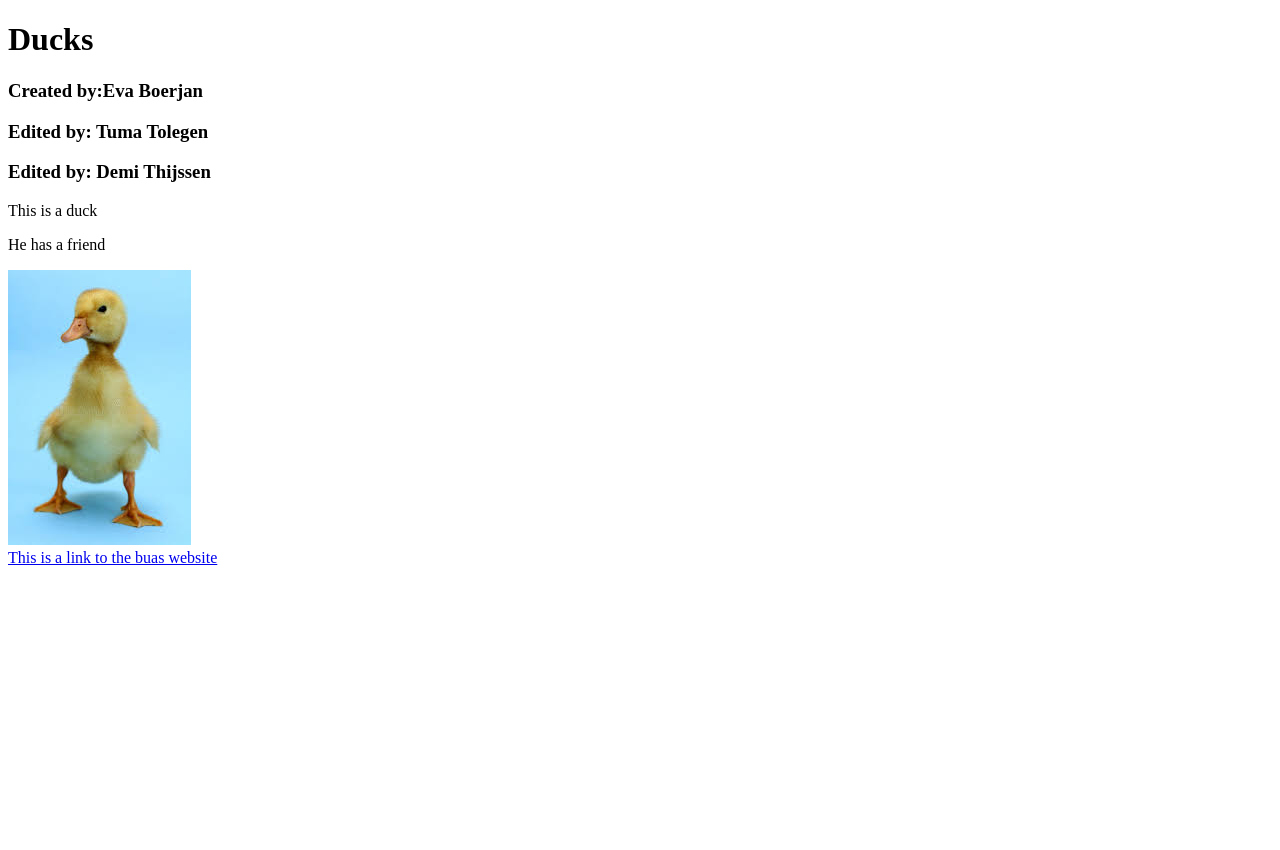
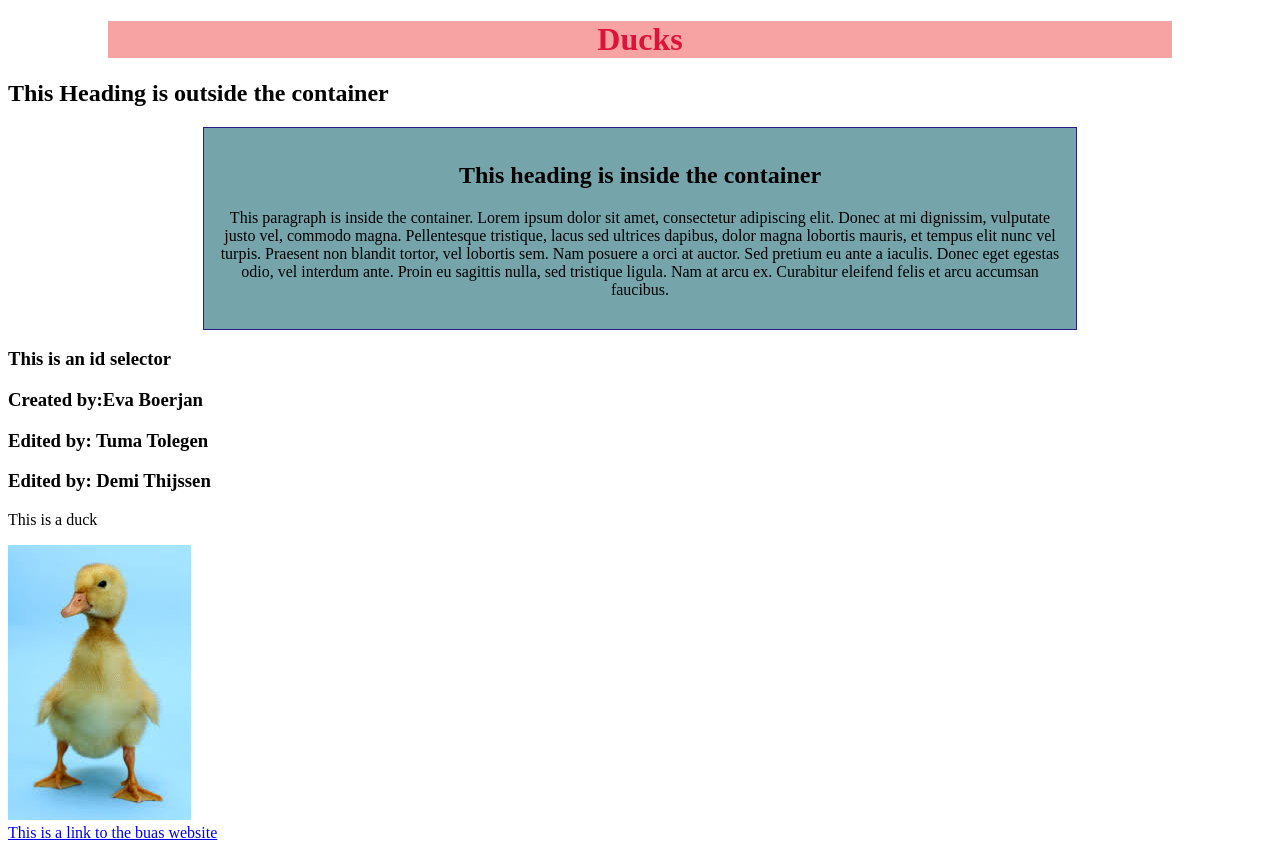
Before and after one commit to EvaBoerjan/prj3-repository, a plain HTML site: page index.html in a window 1280 px wide. Before the commit the page ends 800 px from the top, so only its background shows below. Drawn offline with Linux system fonts and the light colour scheme.

Commit message:
check 3 changes

```diff
--- a/index.html
+++ b/index.html
@@ -3,14 +3,25 @@
 	<head>
 		<meta charset="utf-8">
 		<title>Eva</title>
+    	<link href="styles.css/styles.css" rel="stylesheet" type="text/css">
 	</head>
 	<body>
-		<h1>Ducks</h1>
+		<h1 class="my-class">Ducks</h1>
+		<h2>This Heading is outside the container</h2>
+		<div class="my-container">
+			<h2>This heading is inside the container</h2>
+			<p>This paragraph is inside the container. Lorem ipsum dolor sit amet, consectetur adipiscing elit. Donec at mi dignissim, vulputate justo vel, commodo magna. Pellentesque tristique, lacus sed ultrices dapibus, dolor magna lobortis mauris, et tempus elit nunc vel turpis. Praesent non blandit tortor, vel lobortis sem. Nam posuere a orci at auctor. Sed pretium eu ante a iaculis. Donec eget egestas odio, vel interdum ante. Proin eu sagittis nulla, sed tristique ligula. Nam at arcu ex. Curabitur eleifend felis et arcu accumsan faucibus.</p>
+		</div>
+
+	<h3 id="my-id">This is an id selector</h3>
+
+
+
+
 		<h3>Created by:Eva Boerjan</h3>
 		<h3>Edited by: Tuma Tolegen</h3>
 		<h3>Edited by: Demi Thijssen</h3>
 		<p>This is a duck</p>
-		<p>He has a friend</p>
 		<img src="images/duck.jpg" alt="duck"/> <br>
 		<a href="https://www.buas.nl/en" target="_blank">This is a link to the buas website</a>
 	</body>
--- /dev/null
+++ b/styles.css/styles.css
@@ -0,0 +1,25 @@
+@charset "utf-8";
+.my-class {
+
+	color: crimson;
+	background-color: #F8A3A3;
+	text-align: center;
+	margin-right: 100px;
+	margin-left: 100px;
+}
+.my-container {
+	background:#75A4AB;
+	border: 1pt solid #291B87;
+	text-align: center;
+	padding-top: 14px;
+	padding-right: 14px;
+	padding-bottom: 14px;
+	padding-left: 14px;
+	margin-right: 195px;
+	margin-left: 195px;
+
+}
+.my-id {
+	align-content: center;
+	color: #2E00B8;
+}
```
